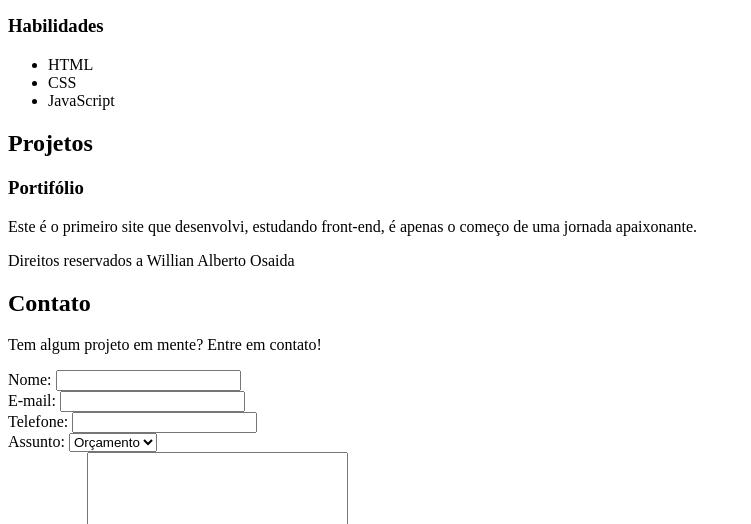
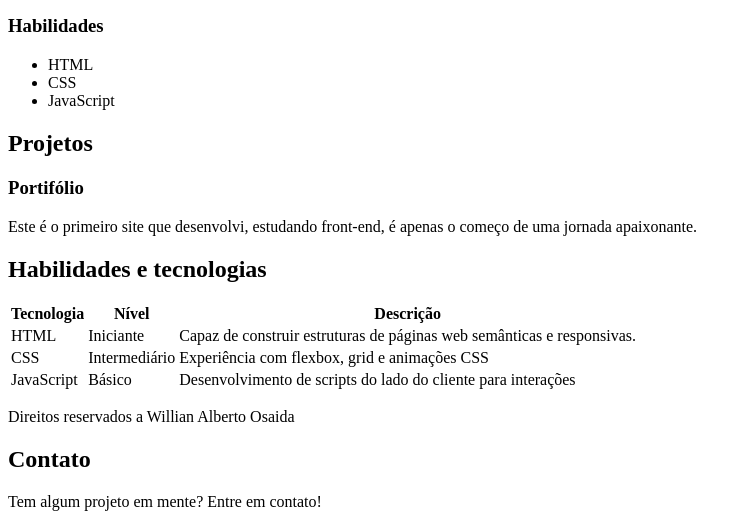
Before and after one commit to willianosaida/site, a plain HTML site: page index.html in a window 1280 px wide. Shown: the part 274-798 px from the top of the page, without its empty margins (0-751 px from the left). Drawn offline with Linux system fonts and the light colour scheme.

Commit message:
table commit
insert tables in the code.

```diff
--- a/index.html
+++ b/index.html
@@ -53,6 +53,42 @@
         </article>
     </section>
 
+    <section id="habilidades">
+        <h2>Habilidades e tecnologias</h2>
+        <table>
+            <thead>
+                <tr>
+                    <th>Tecnologia</th>
+                    <th>Nível</th>
+                    <th>Descrição</th>
+                </tr>
+            </thead>
+
+            <tbody>
+                <tr>
+                    <td>HTML</td>
+                    <td>Iniciante</td>
+                    <td>Capaz de construir estruturas de páginas web semânticas e responsivas.</td>
+                </tr>
+
+                <tr>
+                    <td>CSS</td>
+                    <td>Intermediário</td>
+                    <td>Experiência com flexbox, grid e animações CSS</td>
+                </tr>
+
+                <tr>
+                    <td>JavaScript</td>
+                    <td>Básico</td>
+                    <td>Desenvolvimento de scripts do lado do cliente para interações</td>
+                </tr>
+
+            </tbody>
+
+        </table>
+
+    </section>
+
     <footer>
         <p>Direitos reservados a Willian Alberto Osaida</p>
 
```
